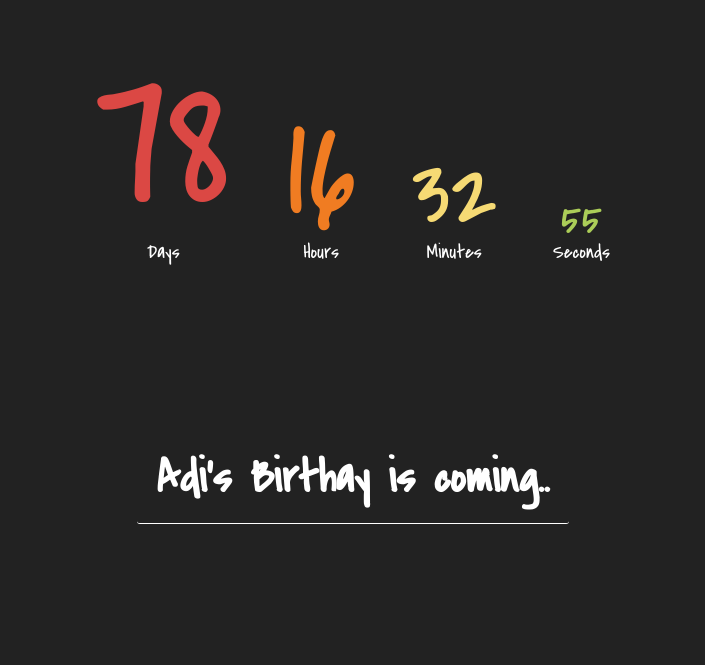
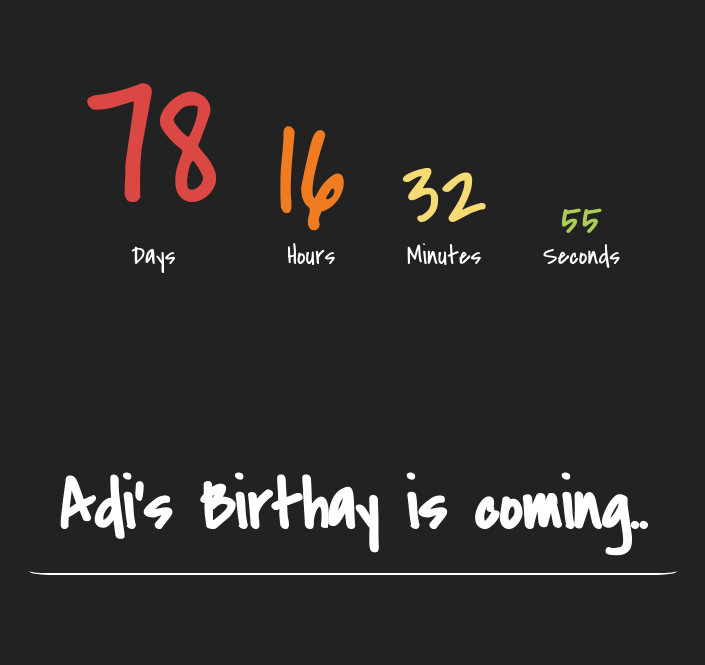
Before and after one commit to war19/adibirthday, a plain HTML site: page index.html in a window 1280 px wide. Shown: the part 564-1229 px from the top of the page, without its empty margins (287-992 px from the left). Before the commit the page ends 1155 px from the top, so only its background shows below. Drawn offline with nearby package versions, Linux system fonts and the light colour scheme.

Commit message:
Update style.css

```diff
--- a/style.css
+++ b/style.css
@@ -24,9 +24,25 @@ div {
   font-size: 40px;
 }
 
+/* @media (max-width: 768px) {
+    h3 {
+      margin-top: 50cm;
+      font-size: 40px;
+      padding: 25px;
+      border-bottom: 1px solid;
+      border-radius: 5%;
+    }
+
+    span {
+      display: block;
+      font-size: 20px;
+      color: rgb(158, 1, 1);
+    }
+  } **/
+
 span {
   display: block;
-  font-size: 20px;
+  font-size: 27px;
   color: white;
 }
 
@@ -38,7 +54,8 @@ body {
 }
 
 h3 {
-  padding: 20px;
-  border-bottom: 1px solid;
-  border-radius: 3px
+  padding: 30px;
+  border-bottom: 2px solid;
+  border-radius: 3%;
+  font-size: 70px;
 }
```
